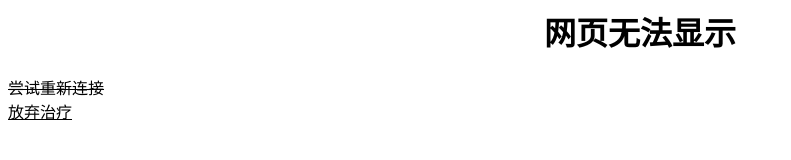
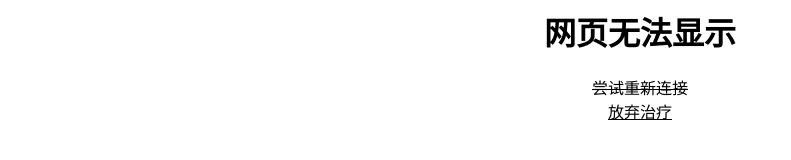
Before and after one commit to Hakurei7Reimu/hakurei7reimu.github.io, a plain HTML site: page index.html in a window 1280 px wide. Shown: the whole page, without its empty margins (0-791 px from the left). Drawn offline with Linux system fonts and the light colour scheme.

Commit message:
Update index.html

```diff
--- a/index.html
+++ b/index.html
@@ -4,6 +4,6 @@
 </head>
 <body>
 <h1 align="center">网页无法显示</h1>
-<p><del>尝试重新连接</del><br/><ins>放弃治疗</ins></p>
+<p align="center"><del>尝试重新连接</del><br/><ins>放弃治疗</ins></p>
 </body>
 </html>
```
